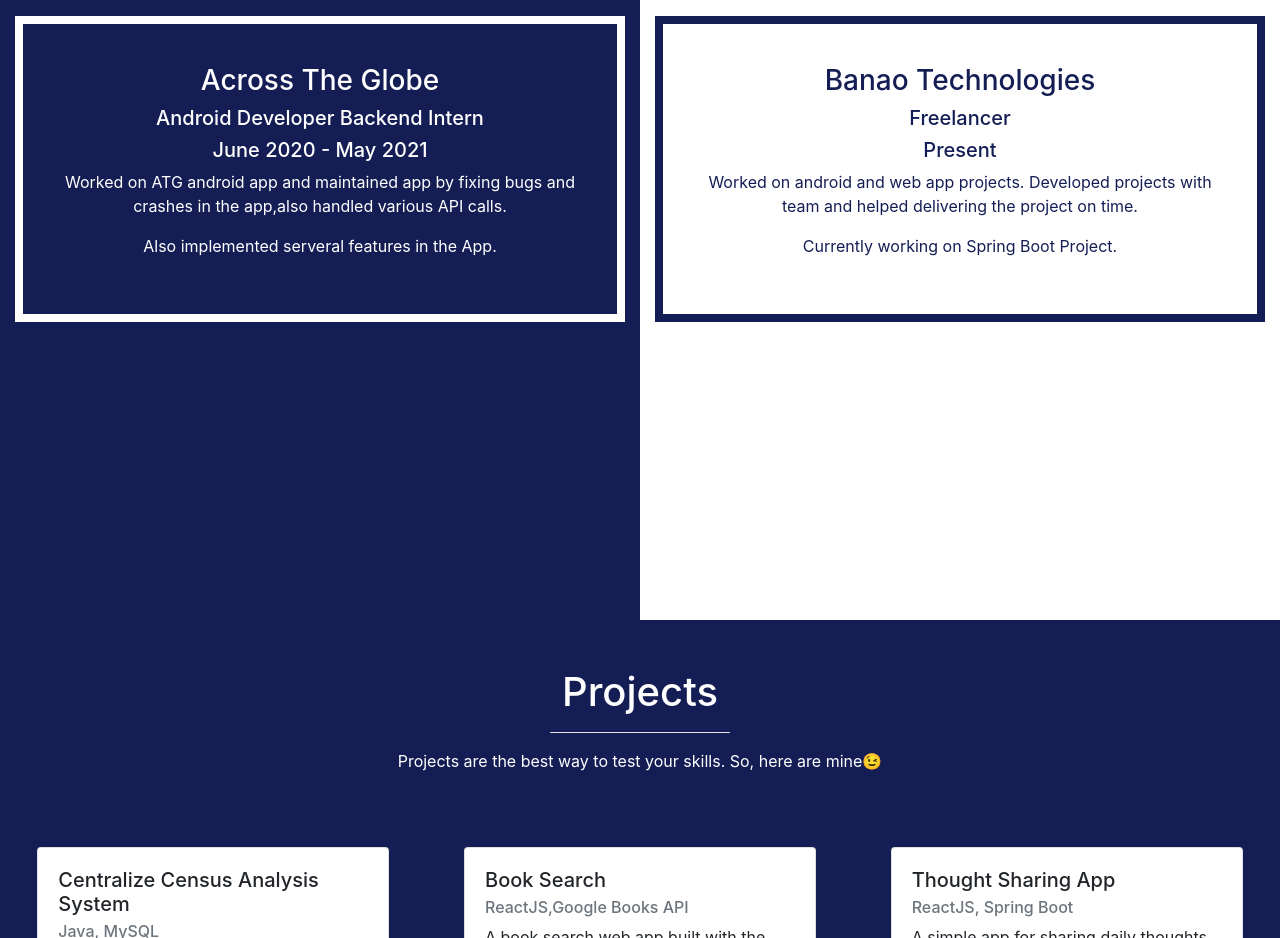
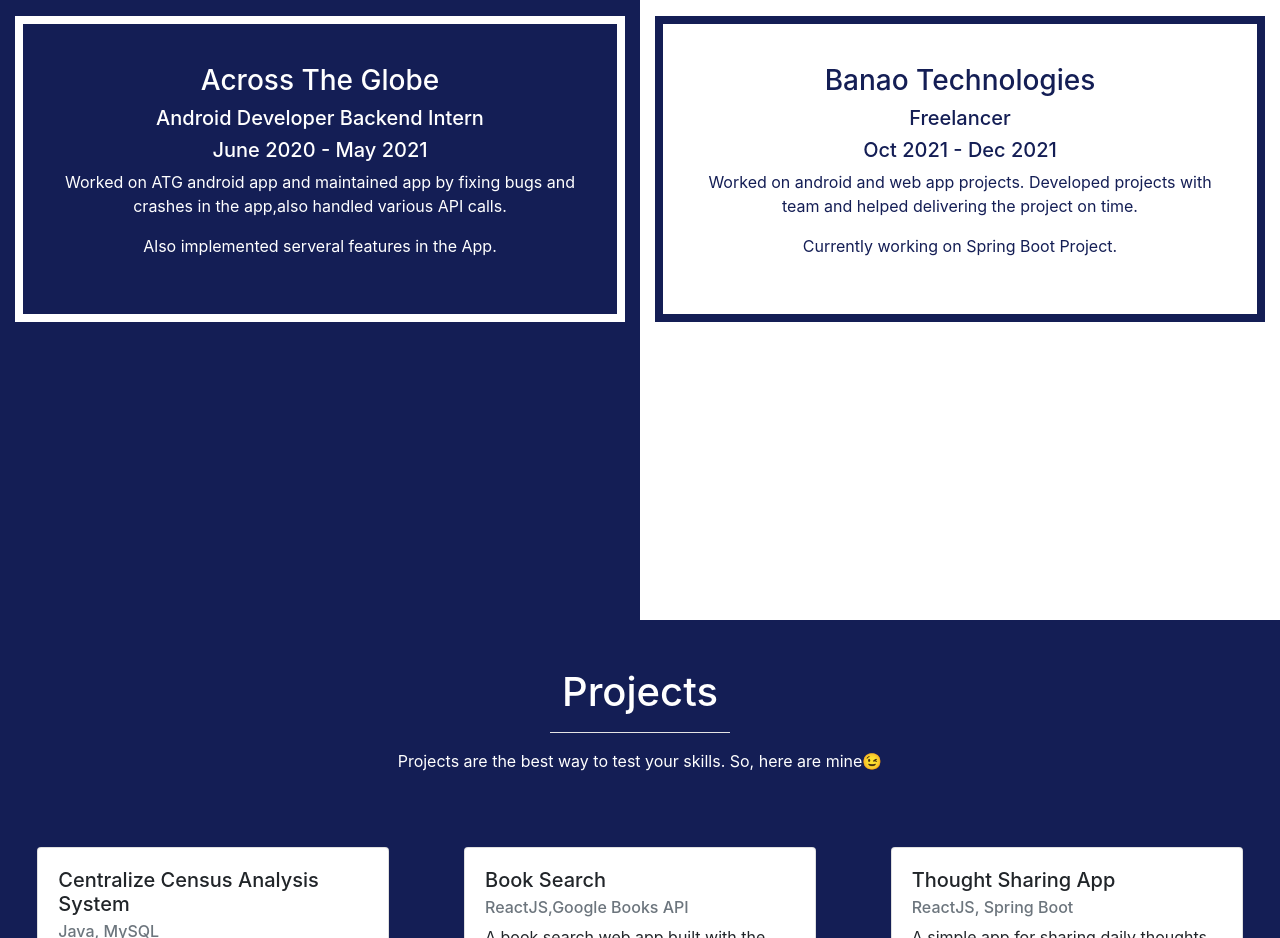
Before and after one commit to divyancod/divyancod.github.io, a plain HTML site: page index.html in a window 1280 px wide. Shown: the part 1780-2718 px from the top of the page. Drawn offline with nearby package versions, Linux system fonts and the light colour scheme.

Commit message:
Update index.html

```diff
--- a/index.html
+++ b/index.html
@@ -165,7 +165,7 @@
             <a class="text-color-blue contact-link" href="https://banao.tech" target="_blank"><h3>Banao
               Technologies</h3></a>
             <h5>Freelancer</h5>
-            <h5>Present</h5>
+            <h5>Oct 2021 - Dec 2021</h5>
             <p>Worked on android and web app projects. Developed projects with team and helped delivering
               the project on time.</p>
             <p>Currently working on Spring Boot Project.</p>
```
